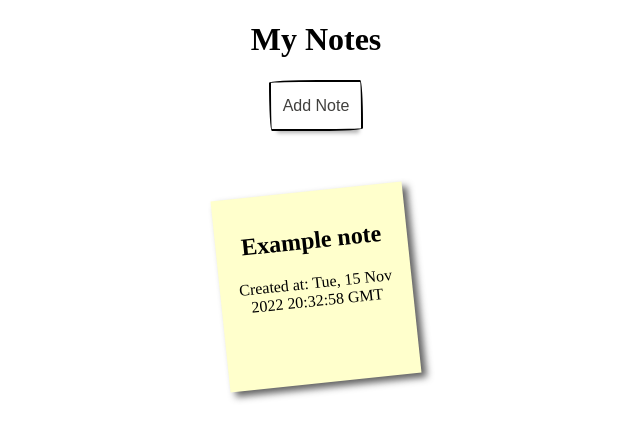
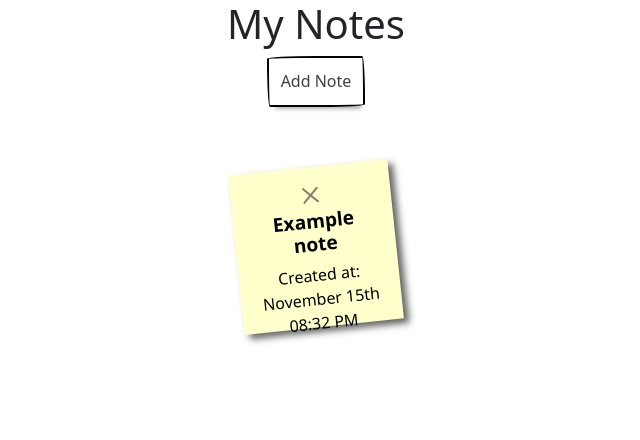
Before and after one commit to mark-itc/react---notes-app-meitalmishni, a React (Create React App) app: page / in a window 1280 px wide. Both pictures are taken after a click on the button "Add Note". Shown: the top 440 px of the page, without its empty margins (324-964 px from the left). Built offline with nearby package versions, Linux system fonts and the light colour scheme.

Commit message:
milestone 2 done

```diff
--- a/package.json
+++ b/package.json
@@ -6,7 +6,9 @@
     "@testing-library/jest-dom": "^5.16.5",
     "@testing-library/react": "^13.4.0",
     "@testing-library/user-event": "^13.5.0",
+    "bootstrap": "^5.2.2",
     "react": "^18.2.0",
+    "react-bootstrap": "^2.6.0",
     "react-dom": "^18.2.0",
     "react-scripts": "5.0.1",
     "web-vitals": "^2.1.4"
--- a/src/App.js
+++ b/src/App.js
@@ -2,6 +2,23 @@ import './App.css';
 import Form from './components/Form';
 import Note from './components/Note';
 import { useState } from 'react';
+
+
+function ordinal_suffix_of(day) {
+  var digit = day % 10;
+
+  if (digit == 1) {
+    return day + "st";
+  }
+  if (digit == 2) {
+    return day + "nd";
+  }
+  if (digit == 3) {
+    return day + "rd";
+  }
+  return day + "th";
+}
+
 
 function App() {
 
@@ -10,14 +27,37 @@ function App() {
   const submitHandler = (e) => {
     e.preventDefault();
 
-    const datetime = new Date().toUTCString();
+    const now = new Date();
+
+    const month = now.toLocaleDateString('en-us', {
+      month: "long",
+    });
+
+    const day = ordinal_suffix_of(now.getDate());
+
+    const hour = now.toLocaleTimeString('en-US', {
+      hour: '2-digit',
+      minute: '2-digit'
+    });
 
     const noteDetails = {
       title: "Example note",
-      date: datetime
+      date: month + " " + day + " " + hour,
     }
 
     setNotes([...notes, noteDetails]);
+  }
+
+  const onDeleteNote = (noteId) => {
+    const deleteConfirmation = window.confirm("Are you sure you want to delete your note?");
+
+    if (deleteConfirmation !== true) {
+      return false;
+    }
+
+    const notesList = [...notes];
+    notesList.splice(noteId, 1);
+    setNotes(notesList);
   }
 
   const showNotes = () => {
@@ -26,8 +66,10 @@ function App() {
         return (
           <Note
             key={index}
+            id={index}
             title={note.title}
-            date={note.date} />
+            date={note.date}
+            onDeleteNoteHandler={onDeleteNote} />
         );
       }
     );
--- a/src/components/Note.jsx
+++ b/src/components/Note.jsx
@@ -1,12 +1,19 @@
 import '../styles/Note.css';
+import 'bootstrap/dist/css/bootstrap.min.css';
+import CloseButton from 'react-bootstrap/CloseButton';
 import { useState } from 'react';
 
 function Note(props) {
-    const { title, date } = props;
+    const { id, title, date, onDeleteNoteHandler } = props;
+
+    const handleClick = () => {
+        onDeleteNoteHandler(id);
+    }
 
     return (
         <>
             <div className="note">
+                <CloseButton className="delete-note" onClick={handleClick} />
                 <h2 className="note-title">{title}</h2>
                 <p className="note-text">Created at: {date}</p>
             </div>
--- a/src/styles/Note.css
+++ b/src/styles/Note.css
@@ -21,5 +21,5 @@
 
 .note .note-title {
     font-weight: bold;
-    font-size: 1.5rem;
+    font-size: 1.2rem;
 }
```
Also changed, not shown: 1 other file (tests, documents, lock files or other folders).
